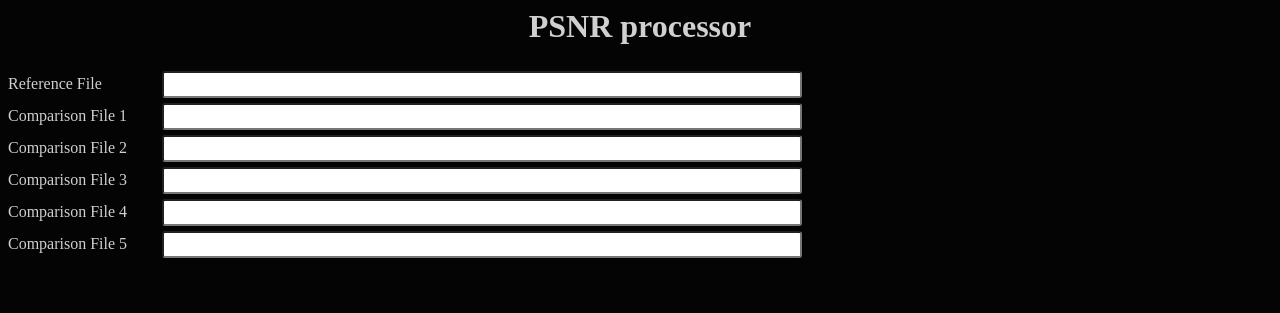
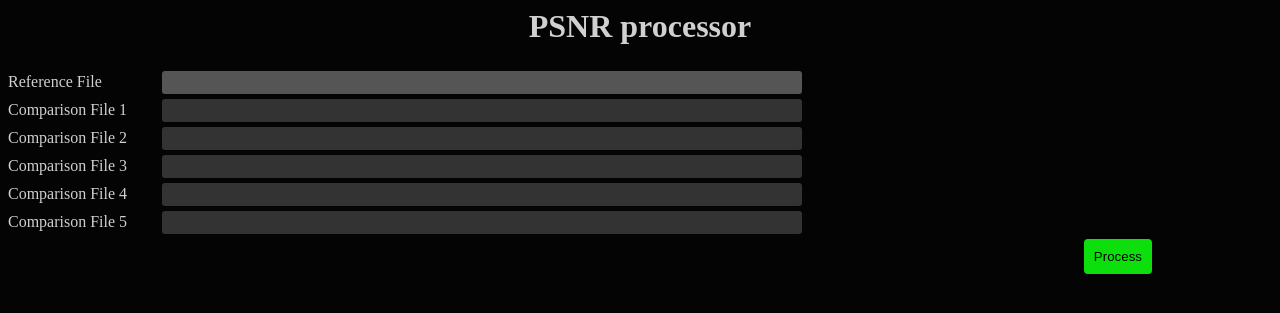
Before and after one commit to MarcAntoine-Arnaud/wisual, a Flask app: page /psnr in a window 1280 px wide. Shown: the top 313 px of the page. Run offline with Flask 2, Linux system fonts and the light colour scheme.

Commit message:
update style

```diff
--- a/wisual/static/css/main.css
+++ b/wisual/static/css/main.css
@@ -18,8 +18,25 @@ a{
 	display: inline-block;
 }
 
-.form div input{
+.form div input[type=text]{
 	border-radius: 3px;
 	padding: 4px;
 	width: 50vw;
+	background-color: #333;
+	border: none;
+	color: #fff;
 }
+
+.form div:first-child input[type=text]{
+	background-color: #555;
+}
+
+input[type=submit]{
+	position: absolute;
+	right:10%;
+	background-color: #0DDF0D;
+	border: none;
+	border-radius: 4px;
+	padding:10px;
+	cursor: pointer;
+}
--- a/wisual/templates/psnr.html
+++ b/wisual/templates/psnr.html
@@ -40,7 +40,13 @@
     </div>
     <div>
       <label>Comparison File 5</label>
-      <input list="file">
+      <input class="inputFile" type="text" list="files6" autocomplete="on"/>
+      <datalist id="files6">
+      </datalist>
+    </div>
+
+    <div>
+      <input type="submit" value="Process">
     </div>
   </div>
 </body>
```
